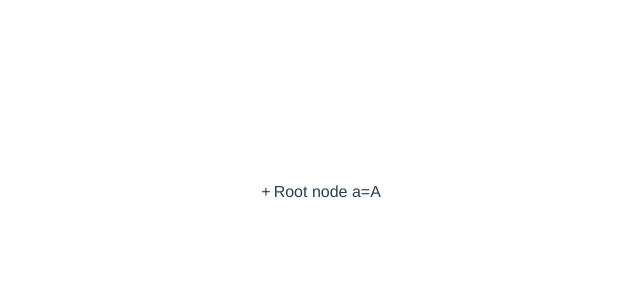
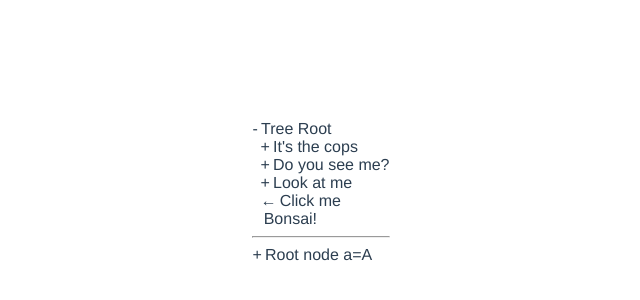
Before and after one commit to adamcarheden/vue-bonsai-tree, a Vue app: page / in a window 1280 px wide. Shown: the part 166-466 px from the top of the page, without its empty margins (319-959 px from the left). Built offline with nearby package versions, Linux system fonts and the light colour scheme; the HTML template or start-up script is replaced by a standard one.

Commit message:
Fully-featured, manually tested

```diff
--- a/src/App.vue
+++ b/src/App.vue
@@ -1,19 +1,76 @@
 <template>
   <div id="app">
+
+  <!-- A simple root element: It's content becomes the item text, except for the 'content' slot, which appears below and can be shown or hidden -->
+  <bonsai initialState='expanded'>
+    Tree Root
+
+    <!-- The 'content' slot can contain other <bonsai> elements, creating a tree -->
+    <div slot='content'>
+
+      <!-- We can define content as an attribute instead of a slot -->
+      <bonsai content='Quick, hide me! Hide me!'>
+        It's the cops
+      </bonsai>
+
+      <!-- Slots take precedence over attributes -->
+      <bonsai content="You'll never see me">
+        Do you see me?
+        <span slot='content'>I see you</span>
+      </bonsai>
+
+      <!-- We can define the item text as an attribute too -->
+      <bonsai item='Look at me'>
+        <div slot='content'>
+          <!-- But any text in the body constitutes a slot for the item, so that slot still takes precedence over the attribute -->
+          <bonsai item='The invisible man'>
+            Keven Bacon
+          </bonsai>
+        </div>
+      </bonsai>
+
+      <!-- We can even customize the expand/collapse buttons -->
+      <bonsai>
+        Click me
+        <span slot='expand'>&larr;</span>
+        <span slot='collapse'>&rarr;</span>
+        <div slot='content'>
+          <!-- Attributes work for that as well -->
+          <bonsai expand="&" collapse='|'>
+            Me Too
+            <span slot='content'>
+              <!-- You can, of course, mix and match -->
+              <bonsai item='Deep' collapse="^" >
+                <span slot='content'>Throat</span>
+                <!-- That's handy, because Vue escapes HTML entities (like &Darr; below) that it finds in attirbutes -->
+                <span slot='expand'>&Darr;</span>
+              </bonsai>
+            </span>
+          </bonsai>
+        </div>
+      </bonsai>
+
+      <!-- Here's what you get with all the defaults -->
+      <bonsai/>
+
+    </div>
+  </bonsai>
+
+  <hr/>
     <bonsai>
       Root node a={{ obj.a }}
-      <div slot='children'>
+      <div slot='content'>
 
         <bonsai>
           First Child
-          <div slot='children'>
+          <div slot='content'>
             <bonsai>I'm a leaf {{obj.b}}</bonsai>
           </div>
         </bonsai>
 
         <bonsai>
           Second Child
-          <div slot='children'>grandkid {{obj.c}} {{obj.d}}</div>
+          <div slot='content'>grandkid {{obj.c}} {{obj.d}}</div>
         </bonsai>
 
       </div>
--- a/src/components/bonsai.vue
+++ b/src/components/bonsai.vue
@@ -2,33 +2,68 @@
   <div v-bind:class="{ expanded: expanded }">
 
     <div class='item' @click="expanded = (expanded ? false : true)">
-      <div v-if="leaf()" class='expand-btn'>
-        <span v-if="expanded">-</span>
-        <span v-else>+</span>
+      <div v-if="isLeaf" class='expand-btn'>
+        <span v-if="expanded" class='collapse'><slot name='collapse'>{{ collapse }}</slot></span>
+        <span v-else          class='expand'>  <slot name='expand'>  {{ expand }}  </slot></span>
       </div>
-      <div class='item-content'><slot></slot></div>
+      <div class='item-content'>
+        <span v-if="hasItem"><slot>{{ item }}</slot></span>
+        <span v-else>{{ item }}</span>
+      </div>
     </div>
 
-    <div class='children' v-if="expanded && leaf()"><slot name='children'>&nbsp;</slot></div>
+    <div class='content' v-if="expanded && isLeaf"><slot name='content'>{{ content }}</slot></div>
 
   </div>
 </template>
 <script>
 export default {
-  params: ['obj'],
+  props: {
+    item: {
+      type: String,
+      default: 'Bonsai!'
+    },
+    expand: {
+      type: String,
+      default: '+'
+    },
+    collapse: {
+      type: String,
+      default: '-'
+    },
+    content: {
+      type: String,
+      default: ''
+    },
+    initialState: {
+      type: String,
+      default: 'collapsed',
+      validator: function (value) {
+        return ['expanded', 'collapsed'].indexOf(value.toLowerCase()) >= 0
+      }
+    }
+  },
   data: function () {
     return {
       expanded: false
     }
   },
-  methods: {
-    leaf: function () {
-      return ('children' in this.$slots)
+  created: function () {
+    this.expanded = this.initialState === 'expanded'
+  },
+  computed: {
+    hasItem: function () {
+      // Elements with no body (<bonsai/> and <bonsai></bonsai>) result in slots being empty
+      // That's an inconcistency in the Vue API. The left-hand site of the || is the workaround
+      return (!('default' in this.$slots)) || this.$slots.default[0].text.trim() !== ''
+    },
+    isLeaf: function () {
+      return ('content' in this.$slots) || this.content !== ''
     }
   }
 }
 </script>
-<style>
+<style scoped>
 .item {
   display: block;
 }
@@ -38,7 +73,7 @@ export default {
 .item-content {
   padding-left: .2em;
 }
-.children {
+.content {
   display: block;
   margin-left: 0.5em;
 }
```
